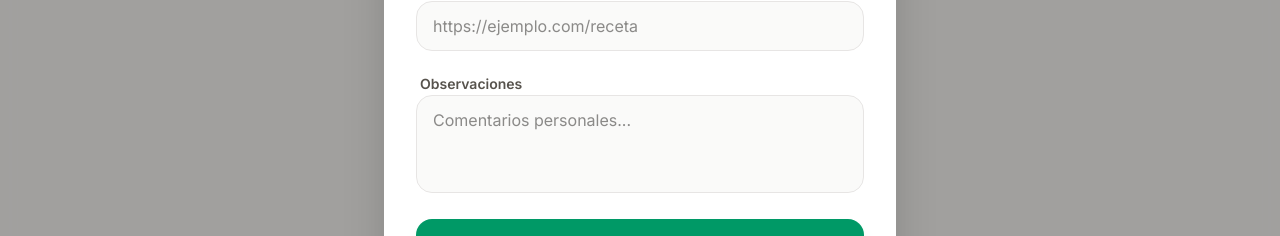
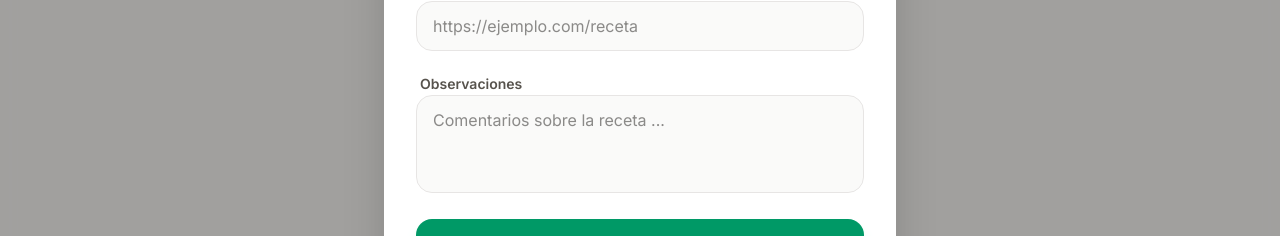
Before and after one commit to krmusicarg-arch/saborglobal, a React (Vite) app: page / in a window 1280 px wide. Both pictures are taken after a click on the button 1228 px from the left and 748 px from the top of the page. Shown: the part 400-636 px from the top of the page. Built offline with nearby package versions, Linux system fonts and the light colour scheme; a web font is replaced by a local one.

Commit message:
comentarios

```diff
--- a/src/App.tsx
+++ b/src/App.tsx
@@ -450,7 +450,7 @@ export default function App() {
                       name="observations"
                       rows={3}
                       defaultValue={editingRecipe?.observations}
-                      placeholder="Comentarios personales..."
+                      placeholder="Comentarios sobre la receta ..."
                       className="w-full px-4 py-3 bg-stone-50 border border-stone-200 rounded-2xl focus:ring-2 focus:ring-emerald-500 outline-none transition-all resize-none"
                     />
                   </div>
```
